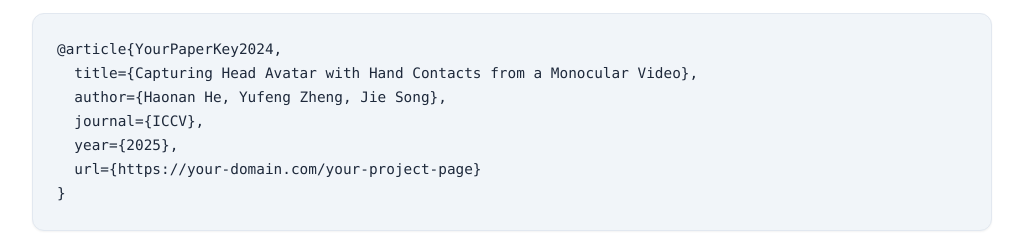
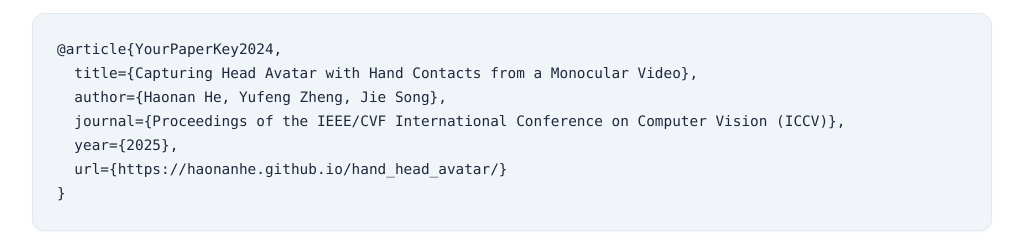
Before and after one commit to haonanhe/hand_head_avatar, a plain HTML site: page index.html in a window 1280 px wide. Shown: the part 2152-2403 px from the top of the page, without its empty margins (128-1151 px from the left). Drawn offline with nearby package versions, Linux system fonts and the light colour scheme; some icons are missing.

Commit message:
add bibetex

```diff
--- a/index.html
+++ b/index.html
@@ -318,9 +318,9 @@
       <pre id="bibtex-code"><code>@article{YourPaperKey2024,
   title={Capturing Head Avatar with Hand Contacts from a Monocular Video},
   author={Haonan He, Yufeng Zheng, Jie Song},
-  journal={ICCV},
+  journal={Proceedings of the IEEE/CVF International Conference on Computer Vision (ICCV)},
   year={2025},
-  url={https://your-domain.com/your-project-page}
+  url={https://haonanhe.github.io/hand_head_avatar/}
 }</code></pre>
     </div>
 </section>
```
